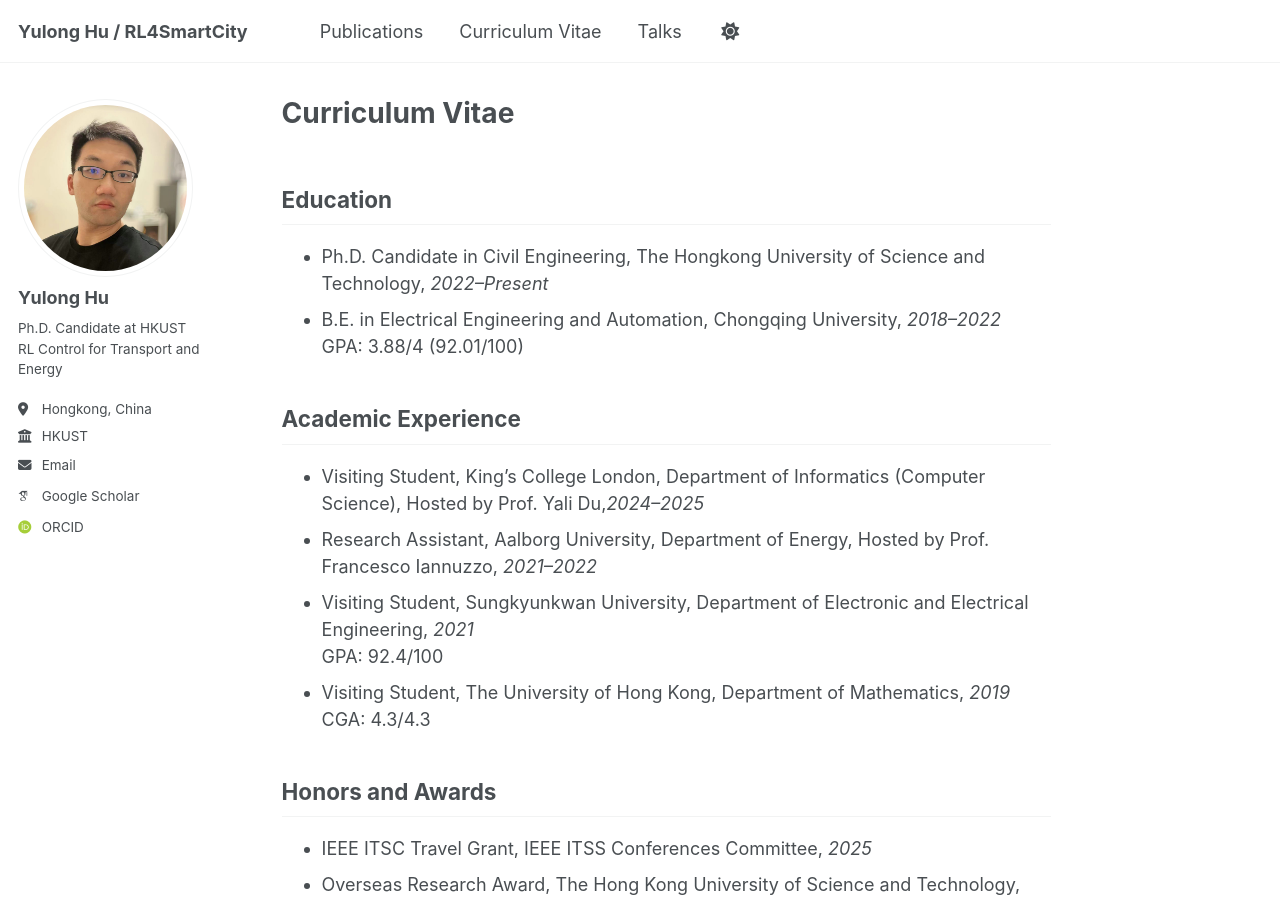
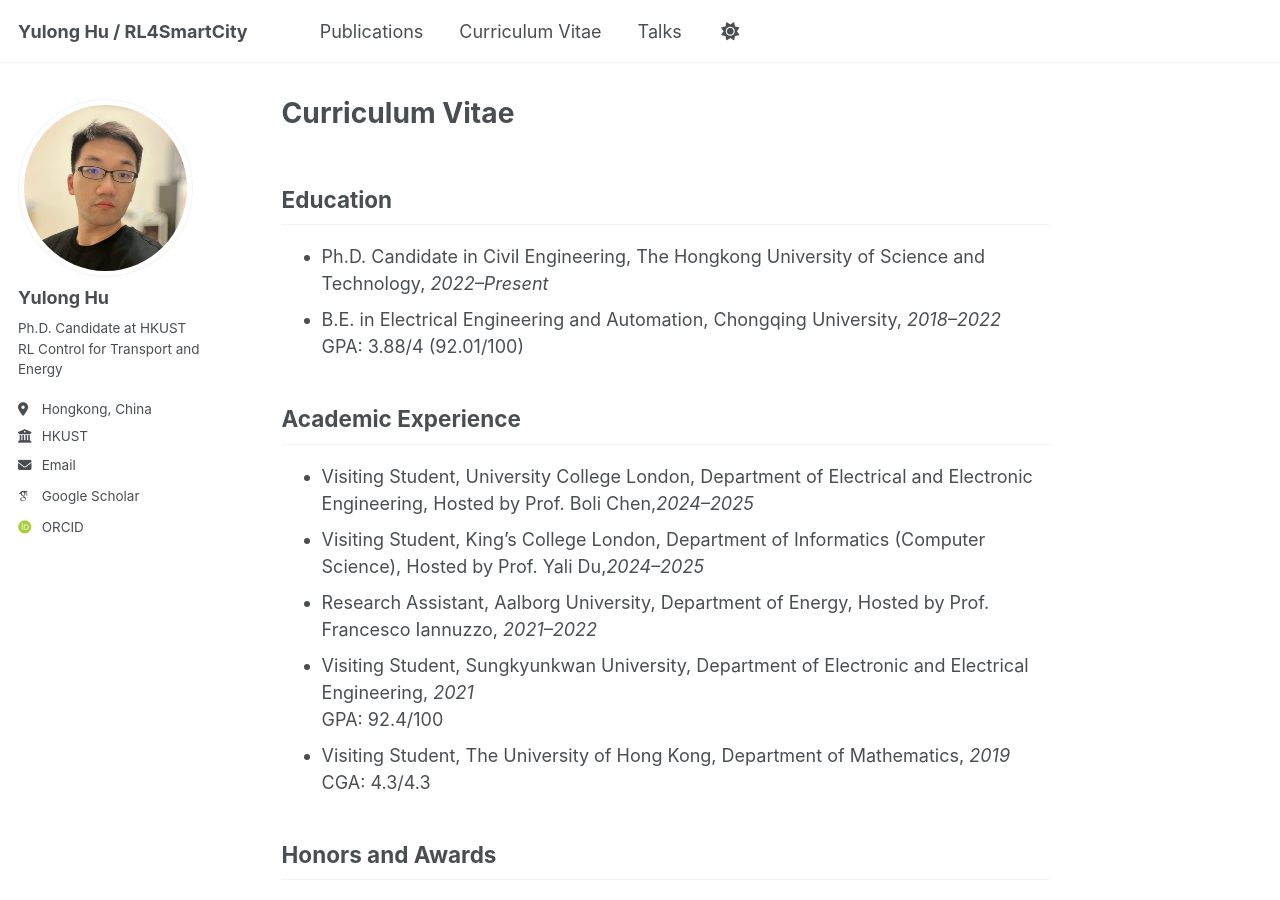
Before and after one commit to yulonghu2000/yulonghu2000.github.io, a Jekyll site: the page built from _pages/cv.md, in a window 1280 px wide and 900 px high. Built offline with Jekyll 4.4.1, drawn with Linux system fonts in a browser that asks for light colours; some web fonts are replaced.

Commit message:
Update cv.md

```diff
--- a/_pages/cv.md
+++ b/_pages/cv.md
@@ -10,6 +10,7 @@ author_profile: true
   GPA: 3.88/4 (92.01/100)
 
 ## Academic Experience
+- Visiting Student, University College London, Department of Electrical and Electronic Engineering, Hosted by Prof. Boli Chen,*2024–2025*
 - Visiting Student, King’s College London, Department of Informatics (Computer Science), Hosted by Prof. Yali Du,*2024–2025*
 - Research Assistant, Aalborg University, Department of Energy, Hosted by Prof. Francesco Iannuzzo, *2021–2022*
 - Visiting Student, Sungkyunkwan University, Department of Electronic and Electrical Engineering, *2021*
```
